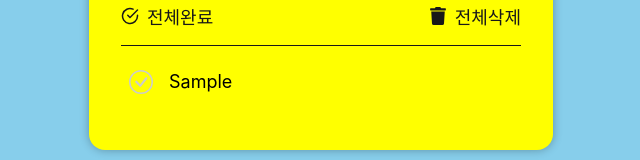
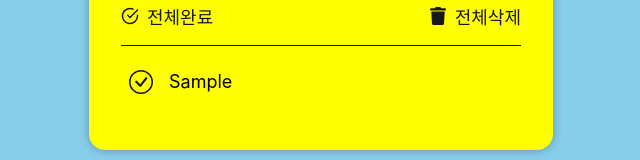
Before and after one commit to kjm541006/todo-list-ts, a React (Create React App) app: page / in a window 1280 px wide. Both pictures are taken after typing "Sample" into the empty fields and a click on the button 816 px from the left and 173 px from the top of the page. Shown: the part 215-375 px from the top of the page, without its empty margins (319-959 px from the left). Built offline with nearby package versions, Linux system fonts and the light colour scheme.

Commit message:
todo-list typescript 완성

```diff
--- a/src/App.tsx
+++ b/src/App.tsx
@@ -33,14 +33,50 @@ function App() {
     setText("");
   };
 
+  const handleCheckClick = (id: number) => {
+    const newTodos = todos.map((item) => {
+      if (item.id === id) {
+        return {
+          ...item,
+          isChecked: !item.isChecked,
+        };
+      }
+      return item;
+    });
+    setTodos(newTodos);
+  };
+
+  const handleRemoveClick = (id: number) => {
+    const newTodos = todos.filter((item) => {
+      return item.id !== id;
+    });
+
+    setTodos(newTodos);
+  };
+
+  const handleCheckAll = () => {
+    const newTodos = todos.map((item) => {
+      return {
+        ...item,
+        isChecked: !item.isChecked,
+      };
+    });
+    setTodos(newTodos);
+  };
+
+  const handleRemoveAll = () => {
+    setTodos([]);
+    console.log("removeAll");
+  };
+
   return (
     <main className="App">
       <TodoHeader todoLen={todos.filter((todo) => !todo.isChecked).length} />
       <TodoInput text={text} onTextChange={handleTextChange} onSubmit={handleTextSubmit} />
       <TodoListArea todoLen={todos.length}>
-        <TodoListContol />
+        <TodoListContol onCheckAll={handleCheckAll} onRemoveAll={handleRemoveAll} />
         <Divider />
-        <TodoList todos={todos} />
+        <TodoList todos={todos} onCheckClick={handleCheckClick} onRemoveClick={handleRemoveClick} />
       </TodoListArea>
     </main>
   );
--- a/src/components/Control/TodoListContol.tsx
+++ b/src/components/Control/TodoListContol.tsx
@@ -4,13 +4,18 @@ import { FaTrash } from "react-icons/fa";
 
 import classes from "./TodoListControl.module.css";
 
-const TodoListContol = () => {
+interface TodoListControlProps {
+  onCheckAll: () => void;
+  onRemoveAll: () => void;
+}
+
+const TodoListContol = (props: TodoListControlProps) => {
   return (
     <section className={classes.control}>
-      <button className={`${classes.button} ${classes.checkAllIcon}`}>
+      <button className={`${classes.button} ${classes.checkAllIcon}`} onClick={props.onCheckAll}>
         <FiCheckCircle className={classes.icon} /> 전체완료
       </button>
-      <button className={`${classes.button} ${classes.deleteAllIcon}`}>
+      <button className={`${classes.button} ${classes.deleteAllIcon}`} onClick={props.onRemoveAll}>
         <FaTrash className={classes.icon} /> 전체삭제
       </button>
     </section>
--- a/src/components/List/TodoList.tsx
+++ b/src/components/List/TodoList.tsx
@@ -5,6 +5,8 @@ import classes from "./TodoList.module.css";
 
 interface TodoListProps {
   todos: TodoType[];
+  onCheckClick: (id: number) => void;
+  onRemoveClick: (id: number) => void;
 }
 
 const TodoList = (props: TodoListProps) => {
@@ -12,7 +14,14 @@ const TodoList = (props: TodoListProps) => {
     <section>
       <ol className={classes.orderedList}>
         {props.todos.map((item) => (
-          <TodoItem key={item.id} text={item.text} isChecked={item.isChecked} />
+          <TodoItem
+            key={item.id}
+            text={item.text}
+            isChecked={item.isChecked}
+            onCheckClick={props.onCheckClick}
+            onRemoveClick={props.onRemoveClick}
+            id={item.id}
+          />
         ))}
       </ol>
     </section>
--- a/src/components/ListItem/TodoItem.module.css
+++ b/src/components/ListItem/TodoItem.module.css
@@ -26,7 +26,7 @@
 }
 
 .unChecked {
-  color: #ccc;
+  color: #181818;
 }
 
 .checked:hover {
@@ -44,3 +44,8 @@
   color: red;
   visibility: hidden;
 }
+
+.strikethrough {
+  text-decoration: line-through;
+  color: #ccc;
+}
--- a/src/components/ListItem/TodoItem.tsx
+++ b/src/components/ListItem/TodoItem.tsx
@@ -4,18 +4,28 @@ import { IoIosRemoveCircleOutline } from "react-icons/io";
 import classes from "./TodoItem.module.css";
 
 interface TodoItemProps {
+  id: number;
   text: string;
   isChecked: boolean;
+  onCheckClick: (id: number) => void;
+  onRemoveClick: (id: number) => void;
 }
 
 const TodoItem = (props: TodoItemProps) => {
+  const handleCheckClick = () => {
+    props.onCheckClick(props.id);
+  };
+  const handleRemoveClick = () => {
+    props.onRemoveClick(props.id);
+  };
   return (
     <li className={classes.list}>
       <BsCheckCircle
         className={`${props.isChecked ? classes.checked : classes.unChecked} ${classes.checkIcon}`}
+        onClick={handleCheckClick}
       />
-      <span>{props.text}</span>
-      <IoIosRemoveCircleOutline className={classes.removeIcon} />
+      <span className={`${props.isChecked ? classes.strikethrough : ""}`}>{props.text}</span>
+      <IoIosRemoveCircleOutline className={classes.removeIcon} onClick={handleRemoveClick} />
     </li>
   );
 };
```
